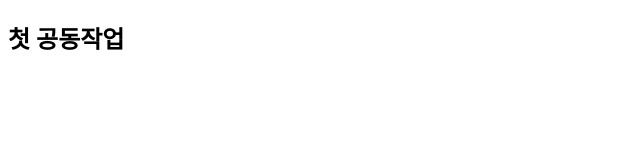
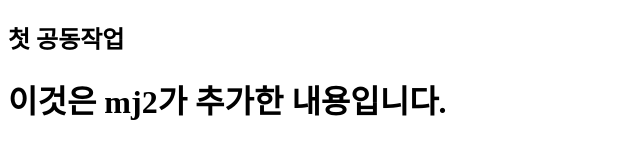
Before and after one commit to LemonMountain/Timer, a plain HTML site: page index.html in a window 1280 px wide. Shown: the whole page, without its empty margins (0-640 px from the left). Drawn offline with Linux system fonts and the light colour scheme.

Commit message:
Merge branch 'Main' of https://github.com/LemonMountain/Timer

```diff
--- a/index.html
+++ b/index.html
@@ -8,6 +8,6 @@
 </head>
 <body>
     <h2>첫 공동작업</h2>
-
+    <h1>이것은 mj2가 추가한 내용입니다.</h1>
 </body>
 </html>
```
